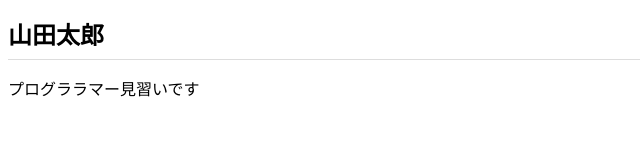
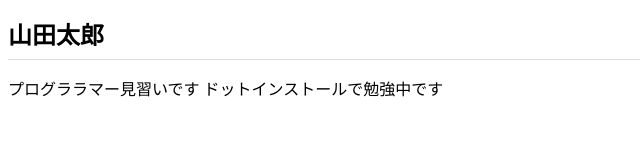
Before and after one commit to mm-resorce/mm-resorce.github.io, a plain HTML site: page index.html in a window 1280 px wide. Shown: the whole page, without its empty margins (0-640 px from the left). Drawn offline with Linux system fonts and the light colour scheme.

Commit message:
Add files via upload

```diff
--- a/index.html
+++ b/index.html
@@ -8,7 +8,7 @@
 </head>
 <body>
   <h1>山田太郎</h1>
-  <p>プログララマー見習いです</p>
+  <p>プログララマー見習いです ドットインストールで勉強中です</p>
 
 </body>
 </html>
```
